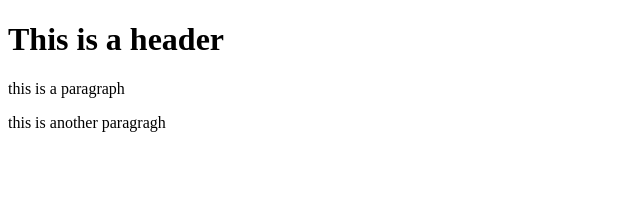
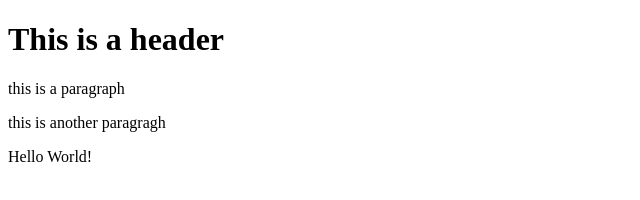
Before and after one commit to jenfrutos/git-test, a website: page index.html in a window 1280 px wide. Shown: the whole page, without its empty margins (0-640 px from the left). Drawn offline with Linux system fonts and the light colour scheme.

```diff
--- a/index.html
+++ b/index.html
@@ -4,5 +4,6 @@
         <h1>This is a header</h1>
         <p>this is a paragraph</p>
         <p>this is another paragragh</p>
+        <p>Hello World!</p>
     </body>
 </html>
```
Also changed, not shown: package.json (added, +19 -0 lines), 2 other files.
